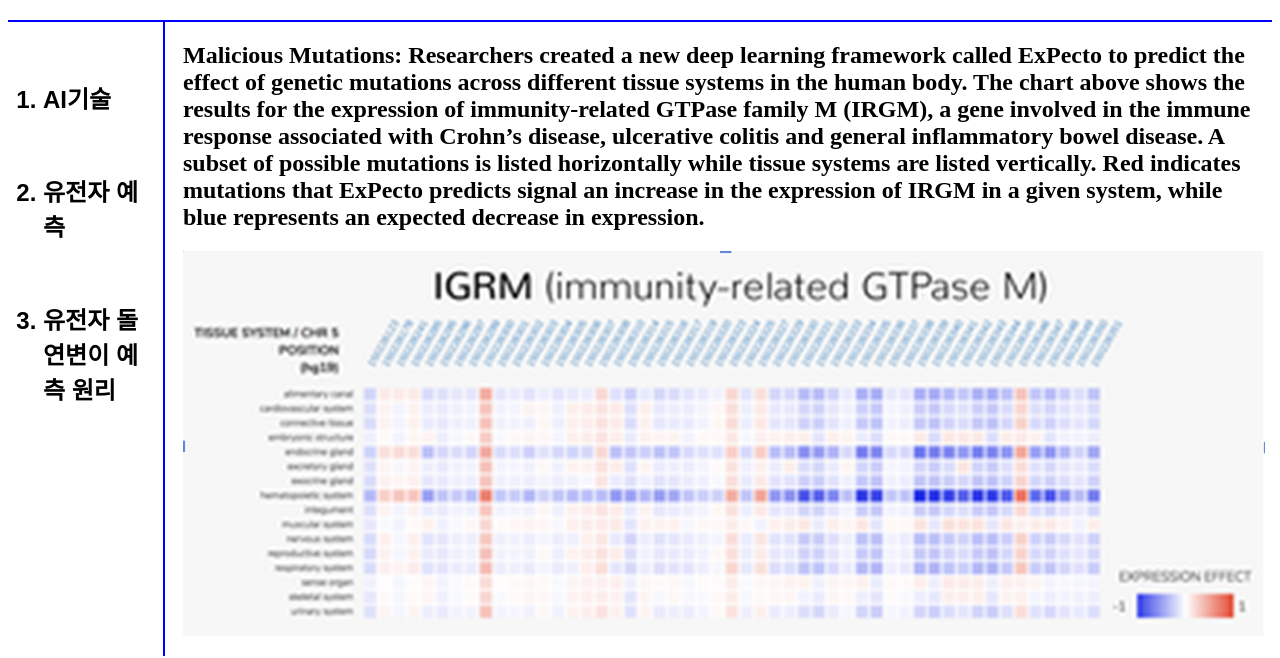
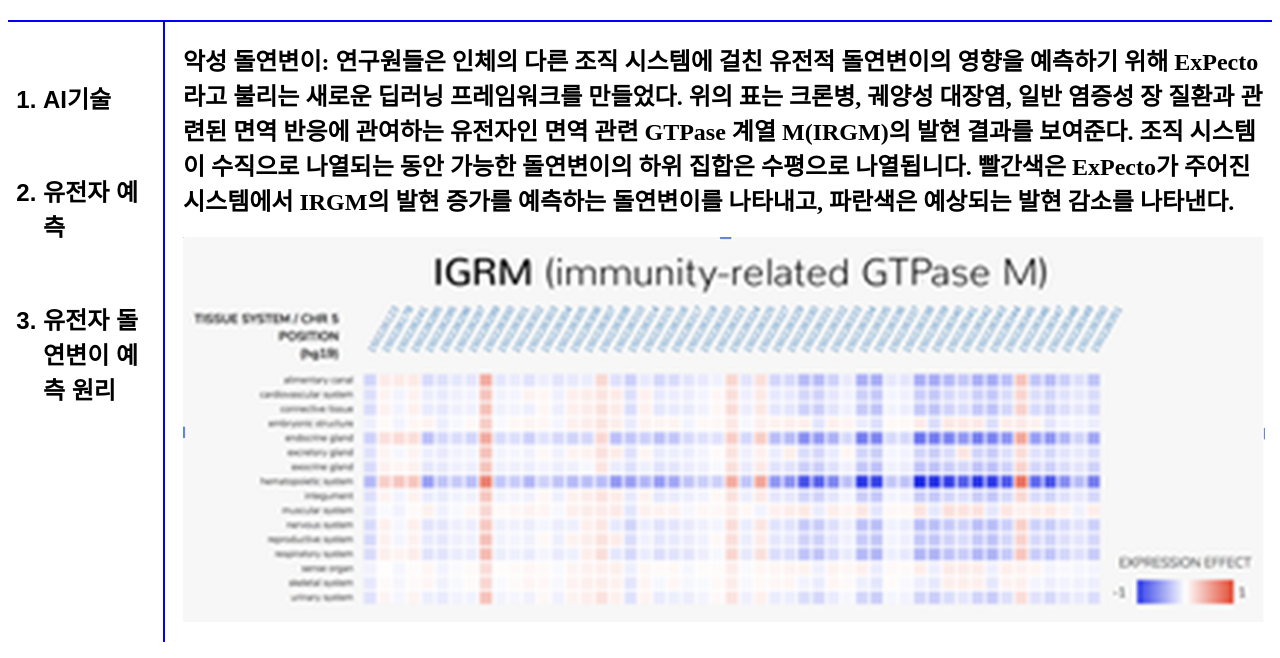
Before and after one commit to dlwogns4067/123456, a plain HTML site: page 2.html in a window 1280 px wide. Shown: the part 100-758 px from the top of the page. Drawn offline with Linux system fonts and the light colour scheme.

Commit message:
Update 2.html

```diff
--- a/2.html
+++ b/2.html
@@ -19,7 +19,7 @@
   </ol>
   <div id="article">
 
-      <h2>Malicious Mutations: Researchers created a new deep learning framework called ExPecto to predict the effect of genetic mutations across different tissue systems in the human body. The chart above shows the results for the expression of immunity-related GTPase family M (IRGM), a gene involved in the immune response associated with Crohn’s disease, ulcerative colitis and general inflammatory bowel disease. A subset of possible mutations is listed horizontally while tissue systems are listed vertically. Red indicates mutations that ExPecto predicts signal an increase in the expression of IRGM in a given system, while blue represents an expected decrease in expression. </h2>
+      <h2>악성 돌연변이: 연구원들은 인체의 다른 조직 시스템에 걸친 유전적 돌연변이의 영향을 예측하기 위해 ExPecto라고 불리는 새로운 딥러닝 프레임워크를 만들었다. 위의 표는 크론병, 궤양성 대장염, 일반 염증성 장 질환과 관련된 면역 반응에 관여하는 유전자인 면역 관련 GTPase 계열 M(IRGM)의 발현 결과를 보여준다. 조직 시스템이 수직으로 나열되는 동안 가능한 돌연변이의 하위 집합은 수평으로 나열됩니다. 빨간색은 ExPecto가 주어진 시스템에서 IRGM의 발현 증가를 예측하는 돌연변이를 나타내고, 파란색은 예상되는 발현 감소를 나타낸다.</h2>
       <p>
       <img src="aaa.PNG">
       </p>
```
